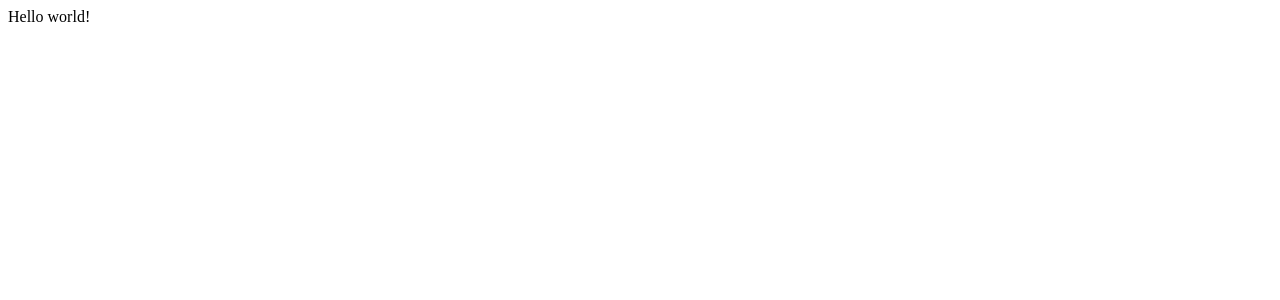
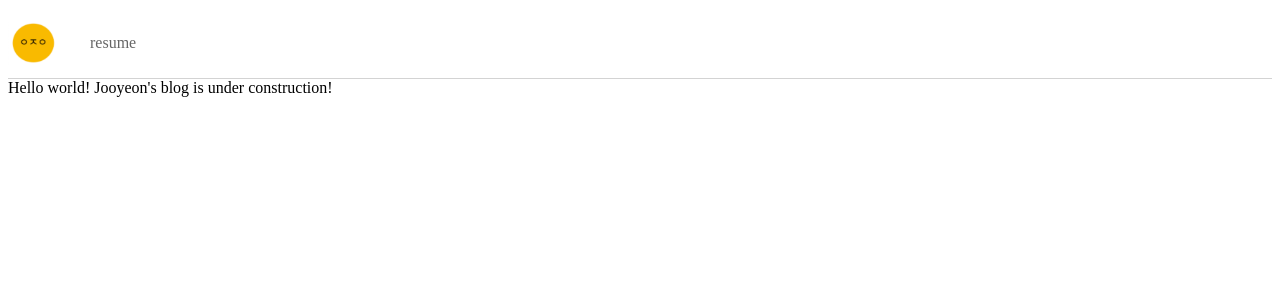
Before and after one commit to yyijoo/yyijoo.github.io, a Gatsby app: page / in a window 1280 px wide. Shown: the top 300 px of the page. Built offline with nearby package versions, Linux system fonts and the light colour scheme.

Commit message:
Header : Make Header with Logo img and Add it to index

```diff
--- /dev/null
+++ b/src/header.js
@@ -0,0 +1,41 @@
+import React, { Fragment } from "react"
+import logo from "./data/image/logo.png"
+import { Link } from "gatsby"
+import styled from "styled-components"
+
+const HeaderDiv = styled.div`
+  width: 100%;
+  height: 70px;
+  poistion: relative;
+  border-bottom: solid 0.5px #d3d3d3;
+  vertical-align: middle;
+  line-height: 70px;
+  display: flex;
+  align-items: center;
+
+  .link {
+    margin-left: 2rem;
+    text-decoration: none;
+    color: #666666;
+  }
+
+  .logo-img {
+    height: auto;
+    width: auto;
+    max-width: 50px;
+    max-height: 45px;
+  }
+`
+
+export default ({ children }) => (
+  <Fragment>
+    <HeaderDiv>
+      <img src={logo} className="logo-img" />
+      <Link to={`/resume/`} className="link">
+        resume
+      </Link>
+    </HeaderDiv>
+
+    {children}
+  </Fragment>
+)
--- a/src/pages/index.js
+++ b/src/pages/index.js
@@ -1,3 +1,6 @@
-import React from "react"
+import React, { Fragment } from "react"
+import Header from "../header.js"
 
-export default () => <div>Hello world!</div>
+export default () => (
+  <Header>Hello world! Jooyeon's blog is under construction!</Header>
+)
```
Also changed, not shown: src/data/image/logo.png (added).
